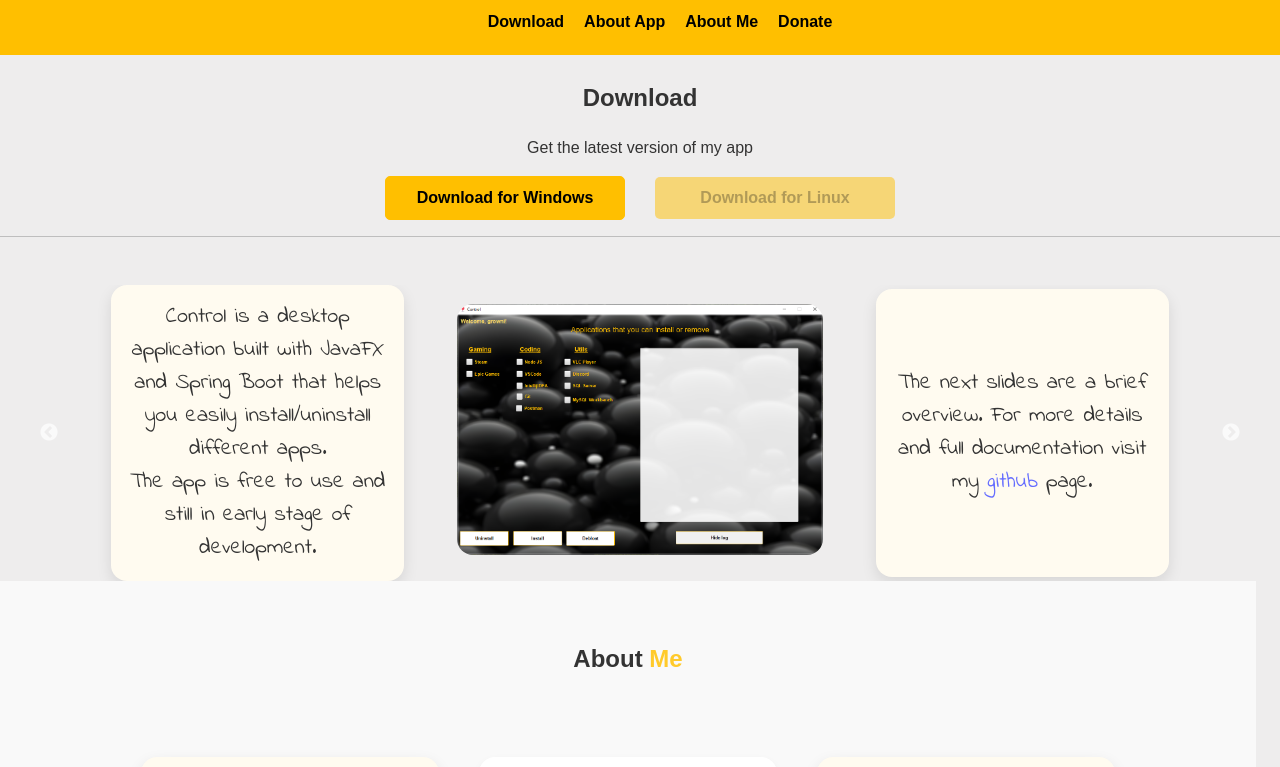
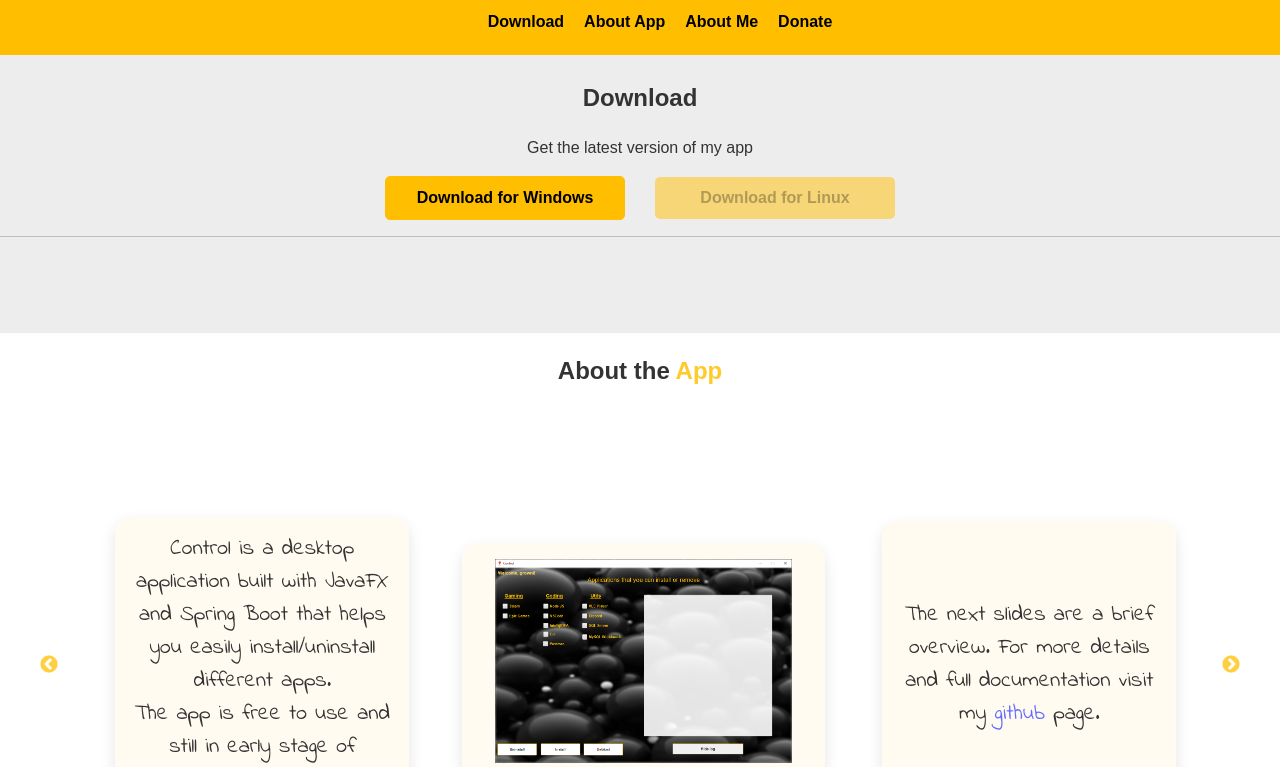
Before and after one commit to growni/control-app-react, a React (Vite) app in the folder control-react-app/: page / in a window 1280 px wide. Shown: the top 767 px of the page. Built offline with nearby package versions, Linux system fonts and the light colour scheme.

Commit message:
Added Changes

```diff
--- a/control-react-app/src/components/AboutApp.jsx
+++ b/control-react-app/src/components/AboutApp.jsx
@@ -24,7 +24,7 @@ const AboutApp = () => {
   const [currentSlide, setCurrentSlide] = useState(0);
   const settings = {
     dots: false,
-    infinite: false,
+    infinite: true,
     speed: 500,
     slidesToShow: 1,
     slidesToScroll: 1,
--- a/control-react-app/src/components/AboutAppNew.jsx
+++ b/control-react-app/src/components/AboutAppNew.jsx
@@ -1,12 +1,18 @@
 import React from "react";
 import app_image_main from '../assets/control_main_img.png';
 import UiSlider from "./UI/gallery";
-
-export default function AboutAppNew({images}){
+import { useState } from "react";
+import app_image_login from '../assets/control_login_img.png';
+import app_image_register from '../assets/control_register_img.png';
+import app_image_install from '../assets/control_install_img.png';
+import app_image_uninstall from '../assets/control_uninstall_img.png';
+import app_image_debloat from '../assets/control_debloat_img.png';
+import app_image_profile from '../assets/control_profile_img.png';
 
 
 
-
+export default function AboutAppNew({images}){
+    const [currentSlide, setCurrentSlide] = useState(0);
 
     const settings = {
         dots: false,
@@ -34,15 +40,40 @@ export default function AboutAppNew({images}){
                   speed: 500,
                   slidesToShow: 1,
                   slidesToScroll: 1,
-                  arrows: false
+                  arrows: true
                 }
             }
-        ]
+        ],
+        beforeChange: (oldIndex, newIndex) => {
+            setCurrentSlide(newIndex);
+        },
     };
 
 
+
+
     return (
-        <div className="salon-details-gallery">
+        <section className="aboutApp-section">
+
+            <h2>
+                {currentSlide === 0 && (
+                <>About the <span style={{ color: '#ffca2b' }}>App</span></>
+                )}
+                {currentSlide === 1 && (
+                <>Login / <span style={{ color: '#ffca2b' }}>Register</span></>
+                )}
+                {currentSlide === 2 && (
+                <>Install / <span style={{ color: '#ffca2b' }}>Uninstall</span></>
+                )}
+                {currentSlide === 3 && (
+                <>Clean up / <span style={{ color: '#ffca2b' }}>Debloat</span></>
+                )}
+                {currentSlide === 4 && (
+                <><span style={{ color: '#ffca2b' }}>Profile</span></>
+                )}
+            </h2>
+
+
             <UiSlider settings={settings}>
                 <div className="gallery-item">
                     <p className="about-app-p">Control is a desktop application built with JavaFX and Spring Boot that helps you easily install/uninstall different apps. <br></br>The app is free to use and still in early stage of development.</p>
@@ -56,7 +87,52 @@ export default function AboutAppNew({images}){
 
                 {/* Login / Register */}
 
+                <div className="gallery-item-img">
+                    <img src={app_image_install} alt="Install image placeholder" className="about-app-carousel-img" />
+                </div>
+                <div className="gallery-item">
+                    <p className="about-app-p">A small, but growing list of apps that can be selected for installation or removal. If possible, the process is silent and executed in the background, allowing you to focus on your other tasks.</p>
+                </div>
+                <div className="gallery-item-img">
+                    <img src={app_image_uninstall} alt="Uninstall image placeholder" className="about-app-carousel-img" />
+                </div>
+
+
+                <div className="gallery-item-img">
+                    <img src={app_image_install} alt="Install image placeholder" className="about-app-carousel-img" />
+                </div>
+                <div className="gallery-item">
+                    <p className="about-app-p">A small, but growing list of apps that can be selected for installation or removal. If possible, the process is silent and executed in the background, allowing you to focus on your other tasks.</p>
+                </div>
+                <div className="gallery-item-img">
+                    <img src={app_image_uninstall} alt="Uninstall image placeholder" className="about-app-carousel-img" />
+                </div>
+
+
+
+                <div className="gallery-item">
+                    <p className="about-app-p">The integrated scanner retrieves all store apps that are installed on your machine. Most often, those are not needed and rarely used and are only aggravating the performance and memory of your computer. However, always be cautious and double check the app before removing it. </p>
+                </div>
+                <div className="gallery-item-img">
+                    <img src={app_image_debloat} alt="Debloat image placeholder" className="about-app-carousel-img" />
+                </div>
+                <div className="gallery-item">
+                    <p className="about-app-p">You can instantly lighten up and increase the performance of your computer by killing running services and tasks, that are not vital to your system. The functionality does not require scanning and will make an automatic selection of the processes that should be killed.</p>
+                </div>
+
+
+
+                <div className="gallery-item">
+                    <p className="about-app-p">Registered users have access to additional features, including subscribtion and feedback form. By subscribing, you will receive detailed notes on your email after every update. <br></br>The feedback form is the primary mean of telling me what you like, hate or would like to see in the future.</p>
+                </div>
+                <div className="gallery-item-img">
+                    <img src={app_image_profile} alt="Profile image placeholder" className="about-app-carousel-img" />
+                </div>
+                <div className="gallery-item">
+                    <p className="about-app-p">I hope that the Control app will serve your needs well and I am looking forward to receiving your feedback and requests!</p>
+                </div>
+
             </UiSlider>
-        </div>
+        </section>
     )
 }
--- a/control-react-app/src/styles/About.css
+++ b/control-react-app/src/styles/About.css
@@ -136,14 +136,29 @@
 
 /* Gallery Css */
 
-.salon-details-gallery {
+.aboutApp-section {
+  margin: 6rem 0rem 6rem 0rem;
+  background-color: #fff;
+  min-height: 50vh;
+  display: flex;
+  flex-direction: column;
+  align-items: center;
+}
+
+@media screen and (max-width: 600px) {
+  .aboutApp-section {
+    margin: 6rem 1rem 6rem 1rem;
+  }
+}
+
+
+/* .salon-details-gallery {
   max-height: 42rem;
   width: 100%;
-}
+} */
 
 .slider-container {
   width: 90% !important;
-
 }
 
 .slider-container .slick-track{
@@ -154,6 +169,13 @@
   gap: 1rem;
   /* align-items: stretch; */
   /* justify-content: space-between; */
+}
+
+
+.slider-container .slick-list {
+  display: flex;
+  min-height: 32rem;
+  align-items: center;
 }
 
 
@@ -175,22 +197,31 @@
   width: 80% !important;
   margin: 0 auto;
   justify-content: center;
+  transition: all 0.5s;
 }
 
 
 .gallery-item-img{
-  background-color: #ffffff;
-  width: 100% !important;
+  box-shadow: 0 6px 15px rgba(0, 0, 0, 0.1);
+  background-color: hsl(46, 100%, 97%);;
+  width: 90% !important;
   display: flex;
   justify-content: center;
   align-items: center;
   border-radius: 16px;
   overflow: hidden;
-  /* padding: 1rem; */
+  padding: 1rem;
+  transition: all 0.5s;
+}
+
+
+.gallery-item-img:hover, .gallery-item:hover {
+  transform: translateY(-5px);
 }
 
 .gallery-item-img img{
-  width: 100%;
+  width: 90%;
+  margin: 0 auto;
   /* padding: 1rem; */
 }
 
@@ -211,5 +242,9 @@
   font-size: 22px;
   margin: 0 auto;
   padding: 1rem;
+}
 
+
+.slick-prev:before, .slick-next:before {
+  color: #ffbf00 !important;
 }
```
Also changed, not shown: control-react-app/src/components/AboutMe.jsx (indentation only), 1 other file (tests, documents, lock files or other folders).
